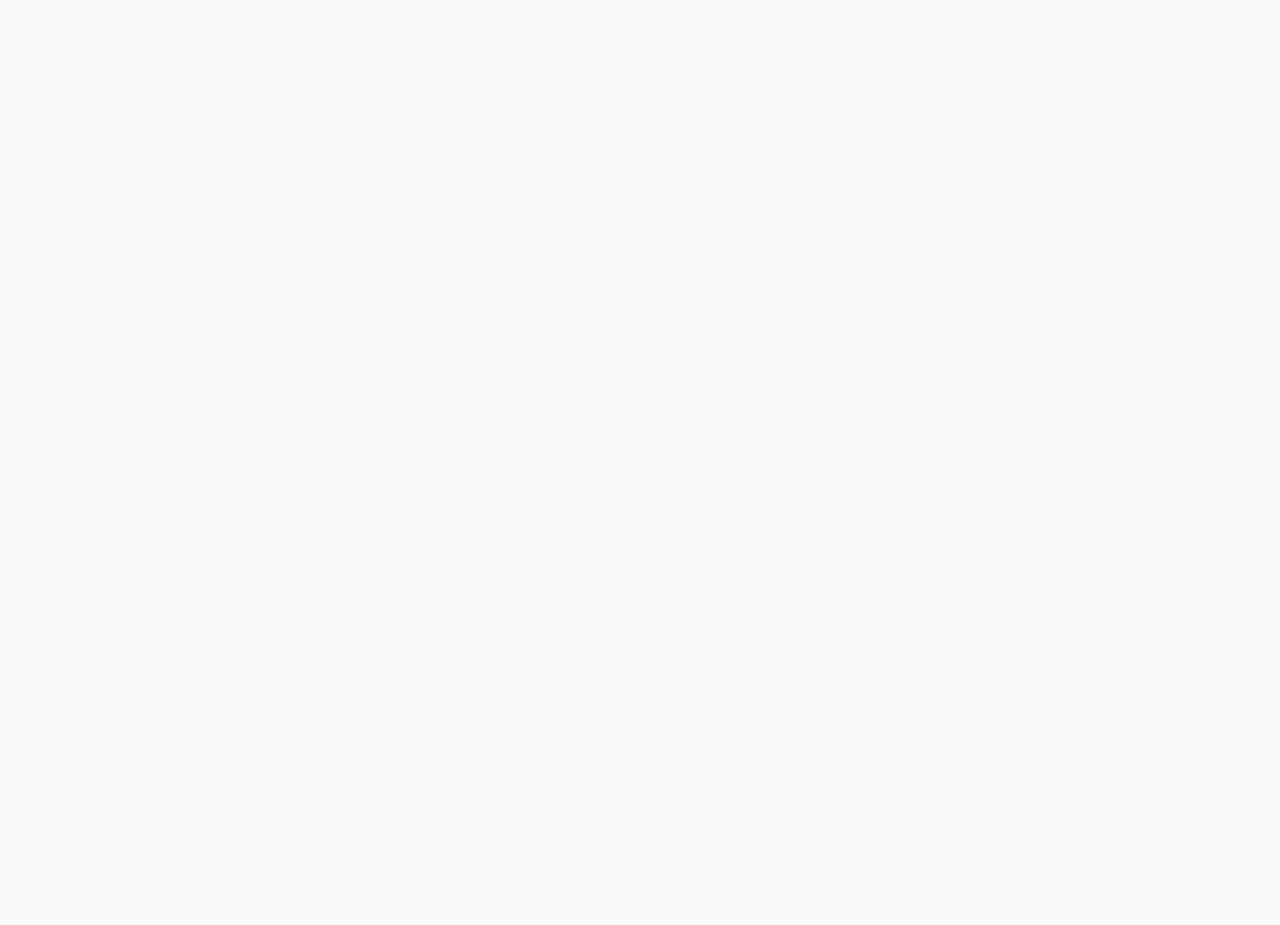
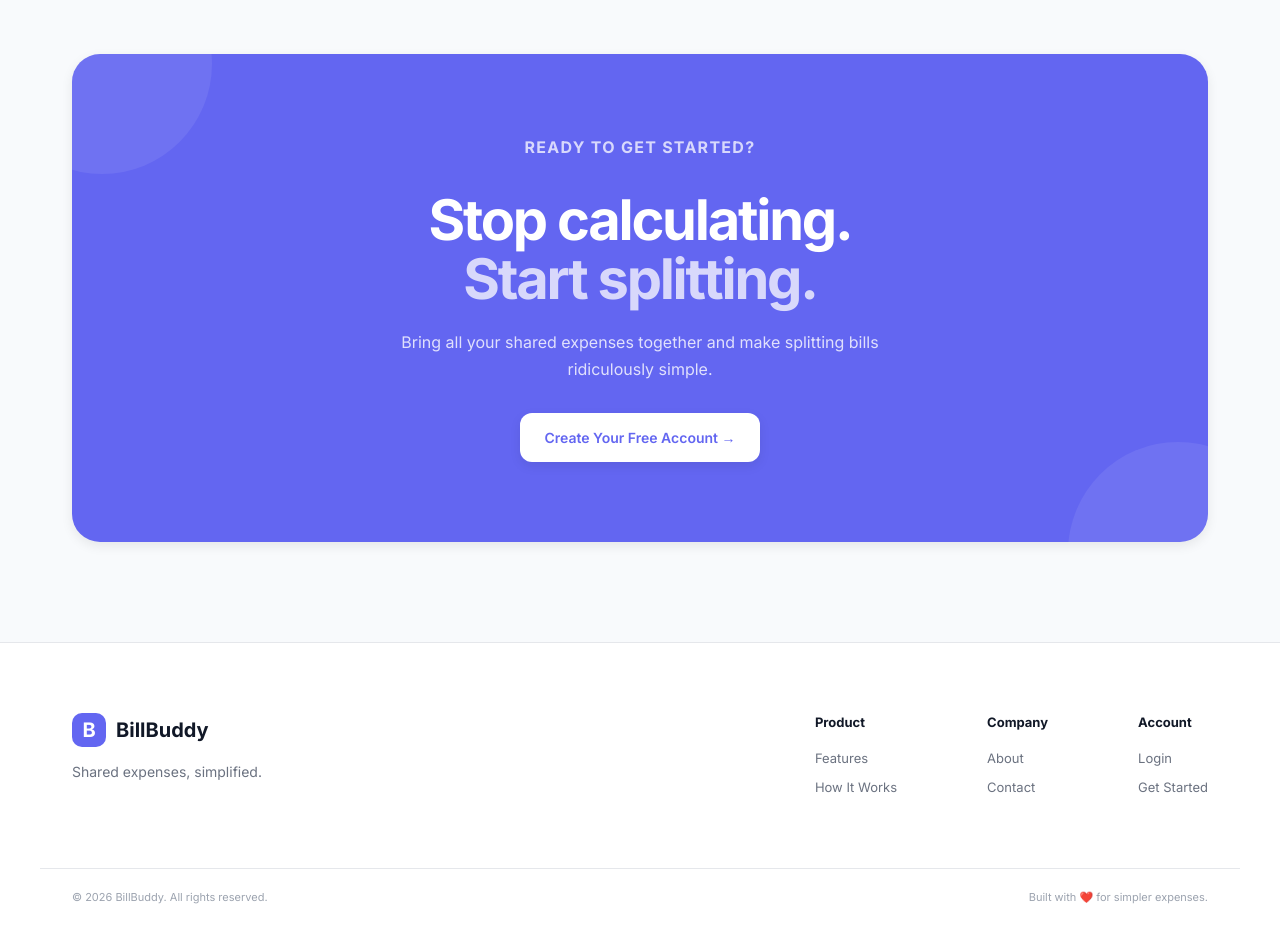
Before and after one commit to vaishnu0102-prog/BillBuddy, a React app in the folder frontend/: page / in a window 1280 px wide. Shown: the part 2600-3525 px from the top of the page. Before the commit the page ends 2634 px from the top, so only its background shows below. Built offline with nearby package versions, Linux system fonts and the light colour scheme; the HTML template or start-up script is replaced by a standard one.

Commit message:
feat: complete BillBuddy landing page

```diff
--- a/frontend/src/index.css
+++ b/frontend/src/index.css
@@ -804,3 +804,246 @@ a {
     margin-bottom: 40px;
   }
 }
+
+/* ================================
+   FINAL CTA
+================================ */
+
+.cta-section {
+  max-width: 1200px;
+
+  margin: 0 auto;
+
+  padding: 20px 32px 100px;
+}
+
+.cta-card {
+  position: relative;
+
+  overflow: hidden;
+
+  padding: 80px 40px;
+
+  border-radius: 28px;
+
+  background: var(--color-primary);
+
+  color: white;
+
+  text-align: center;
+
+  box-shadow: var(--shadow-md);
+}
+
+/* Decorative circles */
+
+.cta-card::before,
+.cta-card::after {
+  content: '';
+
+  position: absolute;
+
+  width: 220px;
+  height: 220px;
+
+  border-radius: 50%;
+
+  background: rgba(255, 255, 255, 0.08);
+}
+
+.cta-card::before {
+  top: -100px;
+  left: -80px;
+}
+
+.cta-card::after {
+  bottom: -120px;
+  right: -80px;
+}
+
+.cta-content {
+  position: relative;
+
+  z-index: 1;
+
+  max-width: 650px;
+
+  margin: 0 auto;
+}
+
+.cta-content .section-label {
+  color: rgba(255, 255, 255, 0.75);
+}
+
+.cta-content h2 {
+  margin-bottom: 20px;
+
+  font-size: clamp(36px, 5vw, 56px);
+
+  line-height: 1.05;
+
+  letter-spacing: -0.04em;
+}
+
+.cta-content h2 span {
+  color: white;
+
+  opacity: 0.75;
+}
+
+.cta-content > p {
+  max-width: 520px;
+
+  margin: 0 auto 30px;
+
+  color: rgba(255, 255, 255, 0.8);
+
+  font-size: 16px;
+
+  line-height: 1.7;
+}
+
+.cta-button {
+  background: white;
+
+  color: var(--color-primary);
+
+  padding: 14px 24px;
+
+  box-shadow: var(--shadow-md);
+}
+
+.cta-button:hover {
+  background: #f8fafc;
+}
+
+
+/* ================================
+   FOOTER
+================================ */
+
+.footer {
+  border-top: 1px solid var(--color-border);
+
+  background: var(--color-surface);
+}
+
+.footer-content {
+  max-width: 1200px;
+
+  margin: 0 auto;
+
+  padding: 70px 32px;
+
+  display: flex;
+
+  justify-content: space-between;
+
+  gap: 80px;
+}
+
+.footer-brand {
+  max-width: 250px;
+}
+
+.footer-brand > p {
+  margin-top: 14px;
+
+  color: var(--color-text-secondary);
+
+  font-size: 14px;
+}
+
+.footer-links {
+  display: flex;
+
+  gap: 90px;
+}
+
+.footer-links > div {
+  display: flex;
+
+  flex-direction: column;
+
+  gap: 10px;
+}
+
+.footer-links h4 {
+  margin-bottom: 6px;
+
+  font-size: 13px;
+}
+
+.footer-links a {
+  color: var(--color-text-secondary);
+
+  font-size: 13px;
+
+  transition: color 0.2s ease;
+}
+
+.footer-links a:hover {
+  color: var(--color-primary);
+}
+
+.footer-bottom {
+  max-width: 1200px;
+
+  margin: 0 auto;
+
+  padding: 20px 32px;
+
+  border-top: 1px solid var(--color-border);
+
+  display: flex;
+
+  justify-content: space-between;
+
+  gap: 20px;
+
+  color: var(--color-text-muted);
+
+  font-size: 11px;
+}
+
+
+/* ================================
+   CTA + FOOTER RESPONSIVE
+================================ */
+
+@media (max-width: 700px) {
+
+  .cta-section {
+    padding-left: 20px;
+    padding-right: 20px;
+  }
+
+  .cta-card {
+    padding: 60px 24px;
+  }
+
+  .footer-content {
+    flex-direction: column;
+
+    padding: 55px 20px;
+
+    gap: 45px;
+  }
+
+  .footer-links {
+    display: grid;
+
+    grid-template-columns: repeat(3, 1fr);
+
+    gap: 25px;
+  }
+
+  .footer-bottom {
+    flex-direction: column;
+
+    padding: 20px;
+
+    text-align: center;
+  }
+
+}
--- a/frontend/src/pages/Landing.jsx
+++ b/frontend/src/pages/Landing.jsx
@@ -407,6 +407,137 @@ function Landing() {
 
         </section>
 
+        {/* ================================
+    FINAL CTA
+================================ */}
+
+<section className="cta-section">
+
+  <div className="cta-card">
+
+    <div className="cta-content">
+
+      <p className="section-label">
+        READY TO GET STARTED?
+      </p>
+
+      <h2>
+        Stop calculating.
+        <br />
+        <span>Start splitting.</span>
+      </h2>
+
+      <p>
+        Bring all your shared expenses together
+        and make splitting bills ridiculously simple.
+      </p>
+
+      <button className="btn cta-button">
+        Create Your Free Account →
+      </button>
+
+    </div>
+
+  </div>
+
+</section>
+
+
+{/* ================================
+    FOOTER
+================================ */}
+
+<footer className="footer" id="about">
+
+  <div className="footer-content">
+
+    <div className="footer-brand">
+
+      <div className="navbar-logo">
+
+        <span className="logo-mark">
+          B
+        </span>
+
+        <span>
+          BillBuddy
+        </span>
+
+      </div>
+
+      <p>
+        Shared expenses,
+        simplified.
+      </p>
+
+    </div>
+
+
+    <div className="footer-links">
+
+      <div>
+
+        <h4>Product</h4>
+
+        <a href="#features">
+          Features
+        </a>
+
+        <a href="#how-it-works">
+          How It Works
+        </a>
+
+      </div>
+
+
+      <div>
+
+        <h4>Company</h4>
+
+        <a href="#about">
+          About
+        </a>
+
+        <a href="#">
+          Contact
+        </a>
+
+      </div>
+
+
+      <div>
+
+        <h4>Account</h4>
+
+        <a href="#">
+          Login
+        </a>
+
+        <a href="#">
+          Get Started
+        </a>
+
+      </div>
+
+    </div>
+
+  </div>
+
+
+  <div className="footer-bottom">
+
+    <span>
+      © 2026 BillBuddy. All rights reserved.
+    </span>
+
+    <span>
+      Built with ❤️ for simpler expenses.
+    </span>
+
+  </div>
+
+</footer>
+
       </main>
 
     </div>
```
